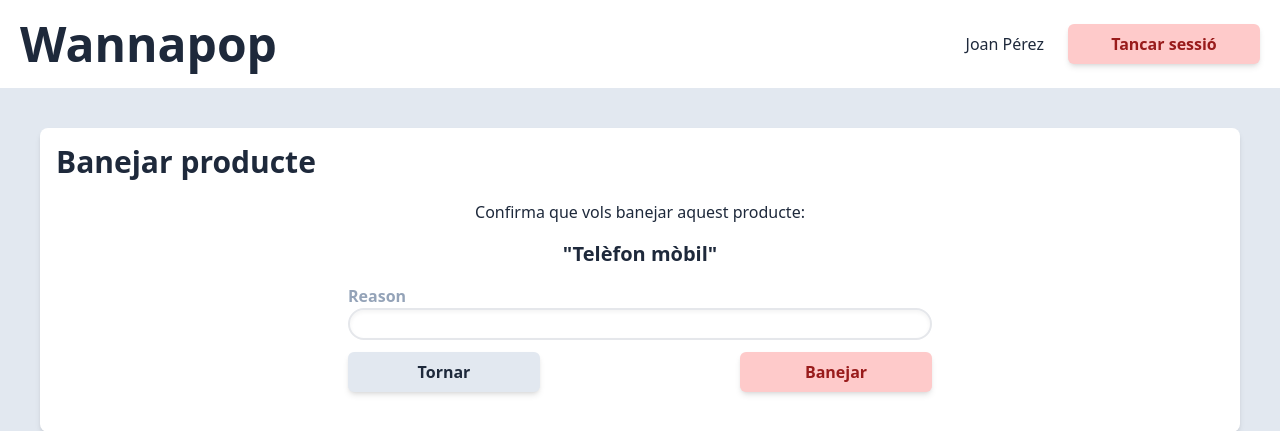
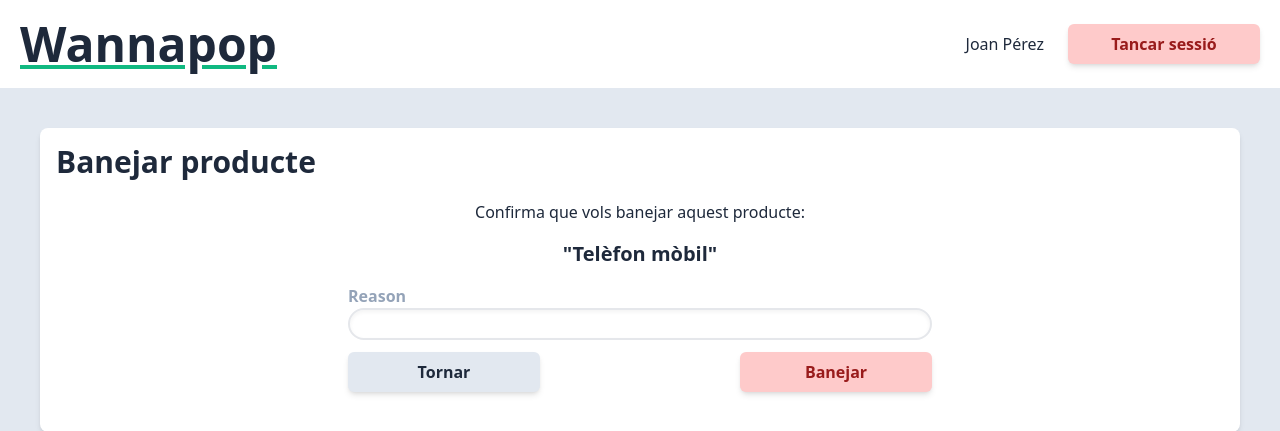
Before and after one commit to MartiCodedThis/m12projecte1, a Flask app: page /admin/products/1/ban in a window 1280 px wide. Shown: the top 431 px of the page. Run offline with Flask 3, Linux system fonts and the light colour scheme; a user stored in the database is signed in; some libraries are stand-ins or nearby versions.

Commit message:
Logo adjustment

```diff
--- a/wannapop/templates/_template.html
+++ b/wannapop/templates/_template.html
@@ -12,7 +12,7 @@
 <body class="bg-slate-200 text-slate-800 font-sans">
    <nav class="bg-white p-5">
       <div class="container mx-auto flex space-x-2 justify-between items-center">
-         <h1 class="font-black text-5xl">Wannapop</h1>
+         <h1 class="font-black text-5xl underline decoration-emerald-500">Wannapop</h1>
          <div class="flex space-x-2">
             {% if current_user.is_authenticated %}
                <a class="block text-center py-2 px-4 my-1" href="/profile">{{ current_user.name }}</a>
```
